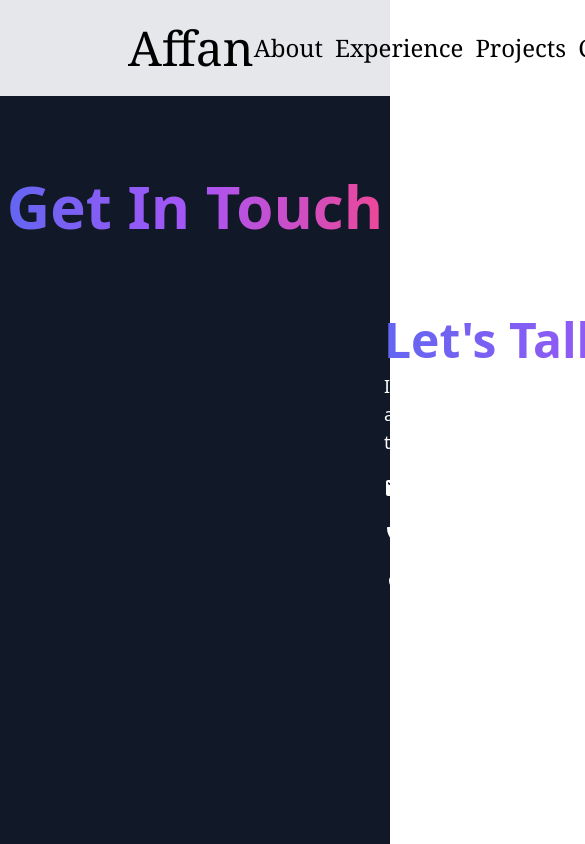
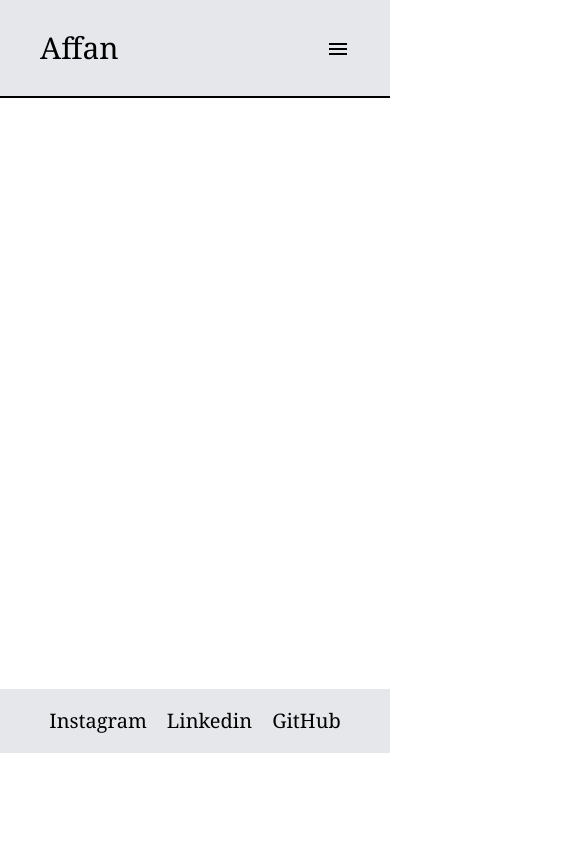
Before and after one commit to dusndjnks/portfolioaffan, a React (Create React App) app: page /contact in a window 390 px wide. Shown: the top 844 px of the page, 585 px wide, since content can reach past the window. Built offline with nearby package versions, Linux system fonts and the light colour scheme.

Commit message:
modified

```diff
--- a/src/pages/Contact.js
+++ b/src/pages/Contact.js
@@ -1,14 +1,14 @@
 import React from 'react'
 import Layout from './components/Layout'
-import LocationOnIcon from '@mui/icons-material/LocationOn';
-import PhoneIcon from '@mui/icons-material/Phone';
-import EmailIcon from '@mui/icons-material/Email';
+// import LocationOnIcon from '@mui/icons-material/LocationOn';
+// import PhoneIcon from '@mui/icons-material/Phone';
+// import EmailIcon from '@mui/icons-material/Email';
 
 
 const Contact = () => {
   return (
    <Layout>
-     <div className='bg-gray-900 h-screen text-white'>
+     {/* <div className='bg-gray-900 h-screen text-white'>
       <div className='w-screen flex items-center  justify-center'>
           <h1 className='text-6xl font-extrabold bg-clip-text text-transparent bg-gradient-to-r from-indigo-500 via-purple-500 to-pink-500 py-20 '>Get In Touch</h1>
         </div>
@@ -31,7 +31,7 @@ const Contact = () => {
               </div>
           </div>
         </div>
-      </div>
+      </div> */}
    </Layout>
   )
 }
--- a/src/pages/components/Footer.jsx
+++ b/src/pages/components/Footer.jsx
@@ -2,19 +2,12 @@ import React from 'react'
 
 const Footer = () => {
   return (
-         <div className='bg-gray-200 h-24'>
-        <div>
-            <hr  className='border border-black '/>
-        </div>
-
-        <div className='flex gap-20 items-center justify-center h-24 text-2xl font-serif'>
-          <a href="https://www.instagram.com/a_ffan/profilecard/?igsh=MWM0dm81bXNncWhobA==">Instagarm</a>
+        <div className=' flex md:h-24 h-16 bg-gray-200 items-center justify-center'>
+          <div className='flex   md:gap-20 s:gap-10 gap-5 text-xl  md:text-2xl font-serif'>
+          <a href="https://www.instagram.com/a_ffan/profilecard/?igsh=MWM0dm81bXNncWhobA==">Instagram</a>
           <a href="https://www.linkedin.com/in/muhammed-affan-87456724b?utm_source=share&utm_campaign=share_via&utm_content=profile&utm_medium=android_app">Linkedin</a>
           <a href="https://github.com/dusndjnks">GitHub</a>
         </div>
-
-
-
         </div>
   )
 }
--- a/src/pages/components/Navbar.jsx
+++ b/src/pages/components/Navbar.jsx
@@ -1,24 +1,36 @@
 import React from 'react'
 import { Link } from 'react-router-dom'
+import { useState } from 'react'
+import MenuIcon from '@mui/icons-material/Menu';
+import CloseIcon from '@mui/icons-material/Close';
 
 const Navbar = () => {
+
+    const [extendNavbar , setExtendNavbar] = useState(false)
+    console.log(extendNavbar);
+
   return (
     <div>
-        <div className='h-24 font-serif bg-gray-200'>
-            <nav className=' h-24  flex justify-between items-center px-32' >
+        <div className="font-serif bg-gray-200 justify-center h-24 items-center  ">
+            <nav className={`flex h-24  justify-between bg-gray-200  md:px-20 px-10 md:static ${extendNavbar ? "h-72 pt-8" : "h-24 items-center"}`}>
                 <div>
-                    <Link to="/" className='text-5xl '>Affan</Link>
+                    <Link to="/" className='md:text-5xl text-3xl s:text-4xl h-24 items-center '>Affan</Link>
                 </div>
-                <div className='text-2xl gap-3 flex '>
+                <div className={`md:text-2xl text-xl gap-3 flex md:flex-row  duration-500 md:static absolute   xs:flex flex-col ${extendNavbar ? " left-10 top-28" : "left-[-200px] top-28"}  `}>
                     <Link to="/about">About</Link>
                     <Link to="/experience">Experience</Link>
                     <Link to="/project">Projects</Link>
-                    <Link to="/contact" className='text-2xl '>Contact</Link>
+                    <Link to="/contact">Contact</Link>
+                </div>
+                <div className='md:hidden' onClick={() => {setExtendNavbar(open => !open)}}>
+                    {
+                        extendNavbar ? <CloseIcon/> : <MenuIcon/>
+                    }
                 </div>
             </nav>
-            <div>
-                <hr className='border border-black'/>
-            </div>
+        </div>
+        <div>
+            <hr className='border border-black'/>
         </div>
     </div>
   )
--- a/tailwind.config.js
+++ b/tailwind.config.js
@@ -4,6 +4,21 @@ module.exports = {
     "./src/**/*.{js,jsx,ts,tsx}",
   ],
   theme: {
+    screens : {
+      'xs':'320px',
+
+      "s" : "500px",
+
+      'sm': '640px',
+
+      'md': '768px',
+
+      'lg': '1024px',
+
+      'xl': '1280px',
+
+      '2xl': '1536px',
+    },
     extend: {},
   },
   plugins: [],
```
